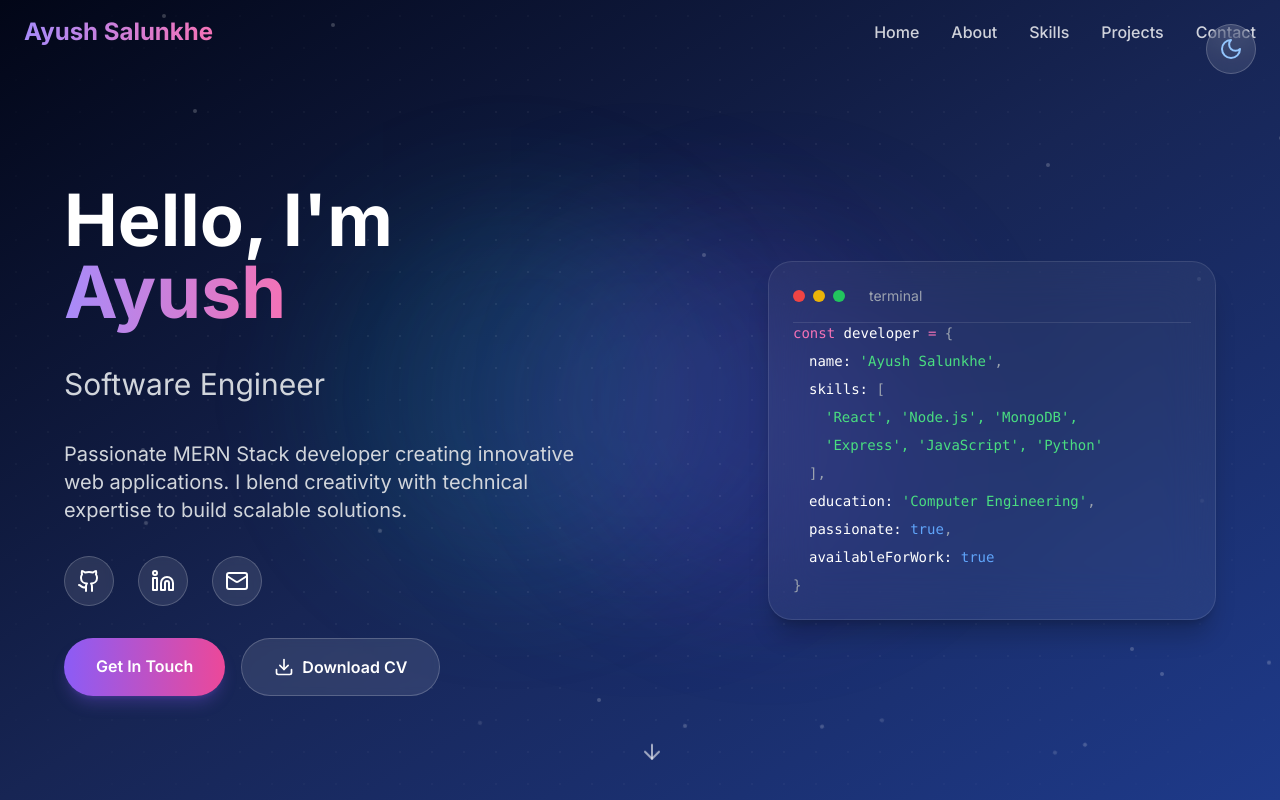
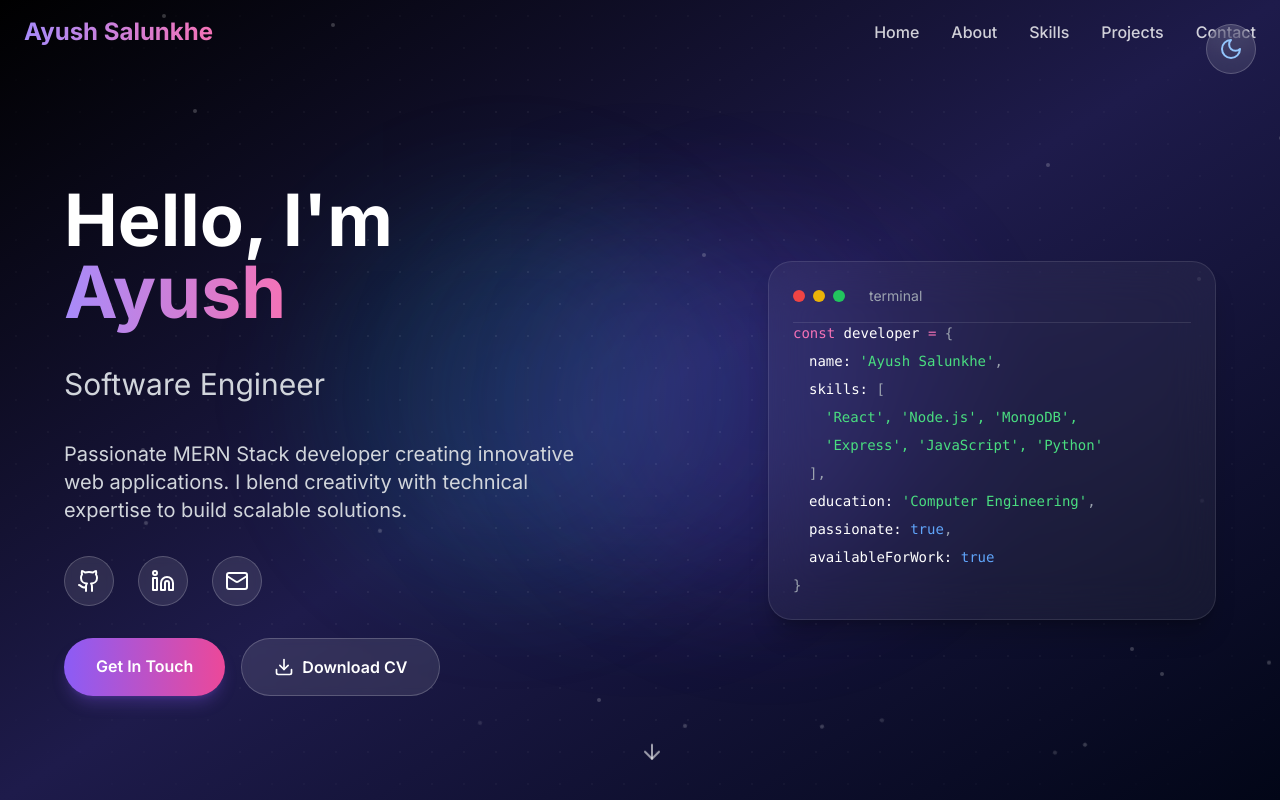
Before and after one commit to ayushsalunkhe/portfolio-v2, a React (Vite) app: page / in a window 1280 px wide. Shown: the top 800 px of the page. Built offline with nearby package versions, Linux system fonts and the light colour scheme.

Commit message:
Update AnimatedBackground.tsx

```diff
--- a/src/react-app/components/AnimatedBackground.tsx
+++ b/src/react-app/components/AnimatedBackground.tsx
@@ -4,9 +4,9 @@ export default function DualThemeAnimatedBackground() {
       {/* =================================================================
           LAYER 1: Main Gradient
           - Light Mode: The original soft blue gradient (UNCHANGED).
-          - Dark Mode: NEW deep blue gradient based on your image.
+          - Dark Mode: NEW "Midnight Fuel" gradient.
       ================================================================= */}
-      <div className="absolute inset-0 bg-gradient-to-br from-gray-50 via-blue-50 to-indigo-100 dark:from-slate-950 dark:via-blue-950 dark:to-blue-900" />
+      <div className="absolute inset-0 bg-gradient-to-br from-gray-50 via-blue-50 to-indigo-100 dark:from-black dark:via-indigo-950 dark:to-slate-950" />
 
       {/* =================================================================
           LAYER 2: Dot Grid (Conditional)
@@ -33,7 +33,7 @@ export default function DualThemeAnimatedBackground() {
 
       {/* =================================================================
           LAYER 3: Animated Orbs with Light/Dark Variants
-          - No changes here. The existing orbs will look great on the new blue.
+          - No changes here.
       ================================================================= */}
       <div className="absolute top-1/4 left-1/4 w-96 h-96 bg-gradient-to-r from-violet-400/20 to-purple-400/20 dark:from-cyan-500/20 dark:to-teal-500/20 rounded-full blur-3xl animate-pulse" />
       <div className="absolute bottom-1/4 right-1/4 w-96 h-96 bg-gradient-to-r from-pink-400/20 to-rose-400/20 dark:from-purple-600/20 dark:to-indigo-600/20 rounded-full blur-3xl animate-pulse" style={{ animationDelay: '2s' }}/>
```
